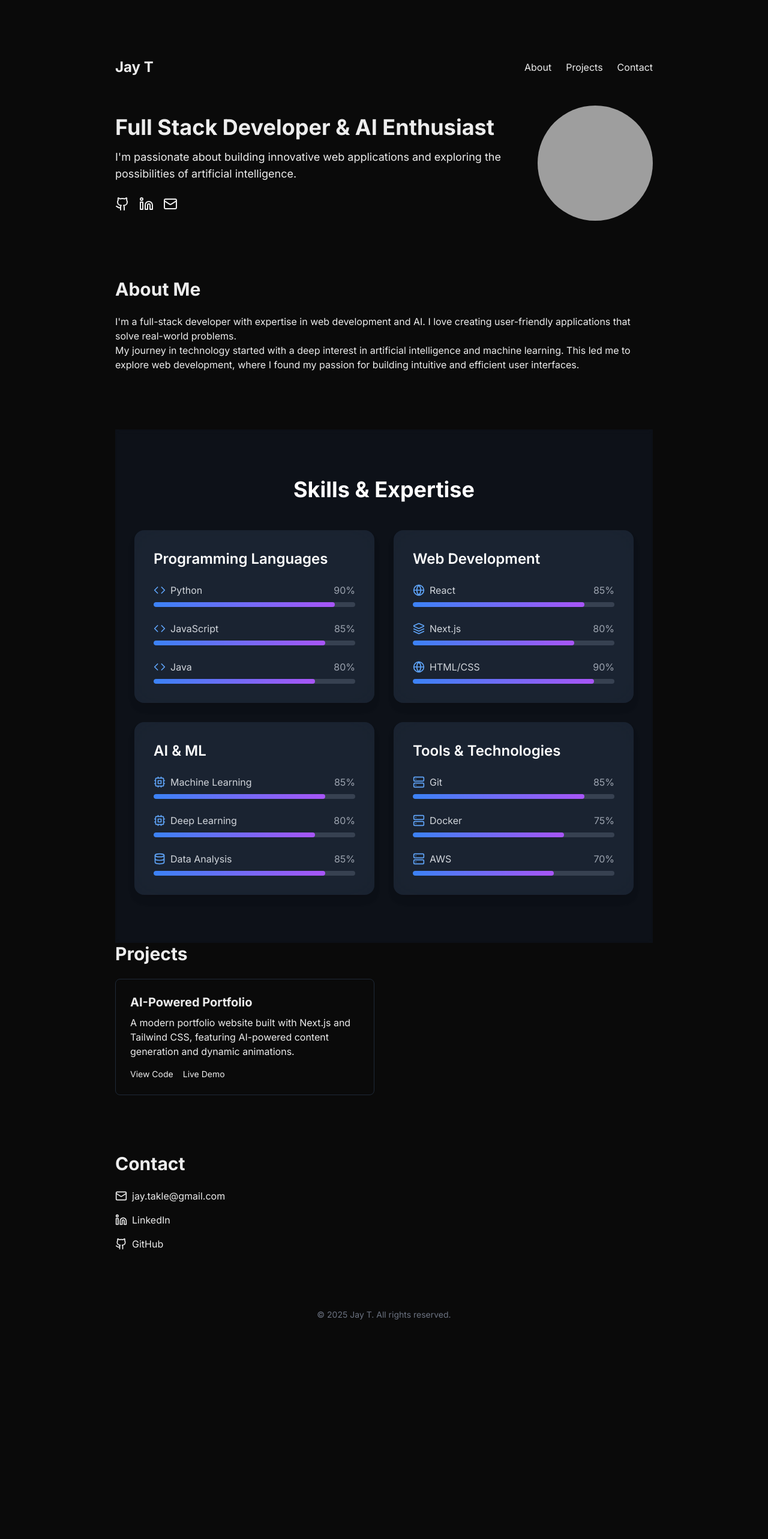
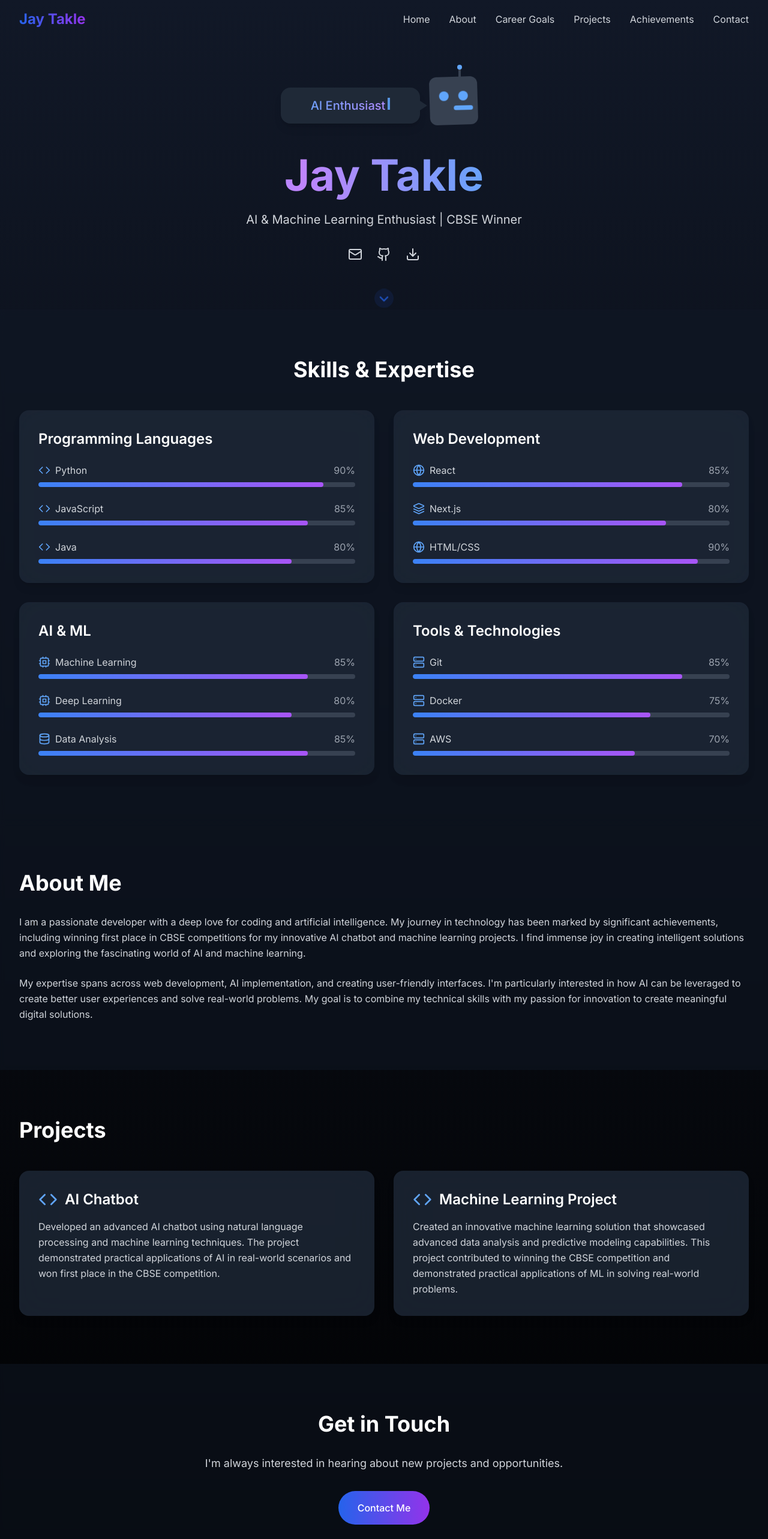
Before and after one commit to JachiXD/portfolio, a Next.js app: page / in a window 1280 px wide. Shown: the top 2566 px of the page at 60% size. Before the commit the page ends 2298 px from the top, so only its background shows below. Built offline with nearby package versions, Linux system fonts and the light colour scheme; grey boxes are pictures that could not be loaded.

Commit message:
Restore animated robot and colored name section

```diff
--- a/app/page.tsx
+++ b/app/page.tsx
@@ -149,109 +149,236 @@ export default function Home() {
   }
 
   return (
-    <main className="min-h-screen p-8 md:p-24">
-      <div className="max-w-4xl mx-auto">
-        <header className="flex justify-between items-center mb-12">
-          <h1 className="text-2xl font-bold">Jay T</h1>
-          <nav className="flex gap-6">
-            <Link href="#about" className="hover:text-gray-300">About</Link>
-            <Link href="#projects" className="hover:text-gray-300">Projects</Link>
-            <Link href="#contact" className="hover:text-gray-300">Contact</Link>
-          </nav>
-        </header>
+    <main className="min-h-screen bg-gradient-to-b from-gray-900 to-black">
+      <Header />
 
-        <section className="mb-24">
-          <div className="flex flex-col md:flex-row items-center gap-8">
-            <div className="flex-1">
-              <h2 className="text-4xl font-bold mb-4">Full Stack Developer & AI Enthusiast</h2>
-              <p className="text-lg mb-6">
-                I&apos;m passionate about building innovative web applications and exploring the possibilities of artificial intelligence.
+      {/* Hero Section */}
+      <section className="pt-32 pb-16 px-4 sm:px-6 lg:px-8">
+        <motion.div
+          initial={{ opacity: 0, y: 20 }}
+          animate={{ opacity: 1, y: 0 }}
+          transition={{ duration: 0.8, ease: [0.22, 1, 0.36, 1] }}
+          className="max-w-7xl mx-auto text-center"
+        >
+          <div className="relative">
+            <RobotText />
+            <motion.h1
+              initial={{ scale: 0.5, opacity: 0 }}
+              animate={{ scale: 1, opacity: 1 }}
+              transition={{ duration: 0.7, ease: [0.22, 1, 0.36, 1], delay: 0.2 }}
+              className="text-5xl sm:text-6xl md:text-7xl font-bold text-white mb-6"
+            >
+              <span className="animate-gradient bg-gradient-to-r from-blue-400 via-purple-400 to-blue-400 bg-[length:200%_auto] bg-clip-text text-transparent">
+                Jay Takle
+              </span>
+            </motion.h1>
+          </div>
+          <motion.p
+            initial={{ opacity: 0, y: 20 }}
+            animate={{ opacity: 1, y: 0 }}
+            transition={{ duration: 0.8, delay: 0.4, ease: [0.22, 1, 0.36, 1] }}
+            className="text-xl text-gray-300 mb-8"
+          >
+            AI & Machine Learning Enthusiast | CBSE Winner
+          </motion.p>
+          <motion.div
+            initial={{ opacity: 0, y: 20 }}
+            animate={{ opacity: 1, y: 0 }}
+            transition={{ duration: 0.8, delay: 0.6, ease: [0.22, 1, 0.36, 1] }}
+            className="flex justify-center space-x-6"
+          >
+            <motion.a
+              whileHover={{ scale: 1.1, y: -2 }}
+              whileTap={{ scale: 0.95 }}
+              href="mailto:jaytakle@gmail.com"
+              className="text-gray-300 hover:text-blue-400 transition-all duration-300 ease-out"
+            >
+              <Mail className="h-6 w-6" />
+            </motion.a>
+            <motion.a
+              whileHover={{ scale: 1.1, y: -2 }}
+              whileTap={{ scale: 0.95 }}
+              href="https://github.com/jaytakle"
+              target="_blank"
+              rel="noopener noreferrer"
+              className="text-gray-300 hover:text-blue-400 transition-all duration-300 ease-out"
+            >
+              <Github className="h-6 w-6" />
+            </motion.a>
+            <motion.a
+              whileHover={{ scale: 1.1, y: -2 }}
+              whileTap={{ scale: 0.95 }}
+              href="/resume.pdf"
+              download
+              className="text-gray-300 hover:text-blue-400 transition-all duration-300 ease-out"
+            >
+              <Download className="h-6 w-6" />
+            </motion.a>
+          </motion.div>
+        </motion.div>
+      </section>
+
+      {/* Animated Scroll Down Icon */}
+      <motion.div
+        initial={{ opacity: 0, y: 0 }}
+        animate={{ opacity: 1, y: [0, 16, 0] }}
+        transition={{ duration: 1.5, repeat: Infinity, ease: "easeInOut" }}
+        className="flex justify-center -mt-8 mb-4"
+        aria-label="Scroll down"
+      >
+        <svg width="32" height="32" viewBox="0 0 32 32" fill="none" xmlns="http://www.w3.org/2000/svg">
+          <circle cx="16" cy="16" r="16" fill="#2563eb" fillOpacity="0.15"/>
+          <path d="M10 14l6 6 6-6" stroke="#2563eb" strokeWidth="2.5" strokeLinecap="round" strokeLinejoin="round"/>
+        </svg>
+      </motion.div>
+
+      {/* Skills Section */}
+      <Skills />
+
+      {/* About Section */}
+      <section id="about" className="py-20 px-4 sm:px-6 lg:px-8 bg-gray-900/50 backdrop-blur-sm">
+        <motion.div
+          initial={{ opacity: 0, y: 20 }}
+          whileInView={{ opacity: 1, y: 0 }}
+          transition={{ duration: 0.8, ease: [0.22, 1, 0.36, 1] }}
+          viewport={{ once: true, margin: "-100px" }}
+          className="max-w-7xl mx-auto"
+        >
+          <motion.h2
+            initial={{ opacity: 0, y: 20 }}
+            whileInView={{ opacity: 1, y: 0 }}
+            transition={{ duration: 0.8, ease: [0.22, 1, 0.36, 1] }}
+            viewport={{ once: true }}
+            className="text-4xl font-bold text-white mb-8"
+          >
+            About Me
+          </motion.h2>
+          <div className="prose prose-lg max-w-none">
+            <motion.p
+              initial={{ opacity: 0, y: 20 }}
+              whileInView={{ opacity: 1, y: 0 }}
+              transition={{ duration: 0.8, delay: 0.2, ease: [0.22, 1, 0.36, 1] }}
+              viewport={{ once: true }}
+              className="text-gray-300 leading-relaxed mb-6"
+            >
+              I am a passionate developer with a deep love for coding and artificial intelligence. My journey in technology
+              has been marked by significant achievements, including winning first place in CBSE competitions for my
+              innovative AI chatbot and machine learning projects. I find immense joy in creating intelligent solutions
+              and exploring the fascinating world of AI and machine learning.
+            </motion.p>
+            <motion.p
+              initial={{ opacity: 0, y: 20 }}
+              whileInView={{ opacity: 1, y: 0 }}
+              transition={{ duration: 0.8, delay: 0.4, ease: [0.22, 1, 0.36, 1] }}
+              viewport={{ once: true }}
+              className="text-gray-300 leading-relaxed"
+            >
+              My expertise spans across web development, AI implementation, and creating user-friendly interfaces.
+              I&apos;m particularly interested in how AI can be leveraged to create better user experiences and solve
+              real-world problems. My goal is to combine my technical skills with my passion for innovation to
+              create meaningful digital solutions.
+            </motion.p>
+          </div>
+        </motion.div>
+      </section>
+
+      {/* Projects Section */}
+      <section id="projects" className="py-20 px-4 sm:px-6 lg:px-8">
+        <div className="max-w-7xl mx-auto">
+          <motion.h2
+            initial={{ opacity: 0, y: 20 }}
+            whileInView={{ opacity: 1, y: 0 }}
+            transition={{ duration: 0.8, ease: [0.22, 1, 0.36, 1] }}
+            viewport={{ once: true }}
+            className="text-4xl font-bold text-white mb-12"
+          >
+            Projects
+          </motion.h2>
+          <div className="grid grid-cols-1 md:grid-cols-2 gap-8">
+            <motion.div
+              initial={{ opacity: 0, x: -20 }}
+              whileInView={{ opacity: 1, x: 0 }}
+              transition={{ duration: 0.8, ease: [0.22, 1, 0.36, 1] }}
+              viewport={{ once: true }}
+              whileHover={{ y: -8, scale: 1.02 }}
+              className="bg-gray-800/80 backdrop-blur-xl p-8 rounded-2xl shadow-lg hover:shadow-2xl transition-all duration-500"
+            >
+              <div className="flex items-center mb-4">
+                <Code className="h-8 w-8 text-blue-400 mr-3" />
+                <h3 className="text-2xl font-semibold text-white">AI Chatbot</h3>
+              </div>
+              <p className="text-gray-300 leading-relaxed">
+                Developed an advanced AI chatbot using natural language processing and machine learning
+                techniques. The project demonstrated practical applications of AI in real-world scenarios
+                and won first place in the CBSE competition.
               </p>
-              <div className="flex gap-4">
-                <Link href="https://github.com/JachiXD" target="_blank" className="hover:text-gray-300">
-                  <Github size={24} />
-                </Link>
-                <Link href="https://linkedin.com/in/jay-takle" target="_blank" className="hover:text-gray-300">
-                  <Linkedin size={24} />
-                </Link>
-                <Link href="mailto:jay.takle@gmail.com" className="hover:text-gray-300">
-                  <Mail size={24} />
-                </Link>
+            </motion.div>
+            <motion.div
+              initial={{ opacity: 0, x: 20 }}
+              whileInView={{ opacity: 1, x: 0 }}
+              transition={{ duration: 0.8, ease: [0.22, 1, 0.36, 1] }}
+              viewport={{ once: true }}
+              whileHover={{ y: -8, scale: 1.02 }}
+              className="bg-gray-800/80 backdrop-blur-xl p-8 rounded-2xl shadow-lg hover:shadow-2xl transition-all duration-500"
+            >
+              <div className="flex items-center mb-4">
+                <Code className="h-8 w-8 text-blue-400 mr-3" />
+                <h3 className="text-2xl font-semibold text-white">Machine Learning Project</h3>
               </div>
-            </div>
-            <div className="relative w-48 h-48">
-              <Image
-                src="/profile.jpg"
-                alt="Jay T"
-                fill
-                className="rounded-full object-cover"
-                priority
-              />
-            </div>
+              <p className="text-gray-300 leading-relaxed">
+                Created an innovative machine learning solution that showcased advanced data analysis
+                and predictive modeling capabilities. This project contributed to winning the CBSE
+                competition and demonstrated practical applications of ML in solving real-world problems.
+              </p>
+            </motion.div>
           </div>
-        </section>
+        </div>
+      </section>
 
-        <section id="about" className="mb-24">
-          <h2 className="text-3xl font-bold mb-6">About Me</h2>
-          <div className="prose prose-invert">
-            <p>
-              I&apos;m a full-stack developer with expertise in web development and AI. I love creating
-              user-friendly applications that solve real-world problems.
-            </p>
-            <p>
-              My journey in technology started with a deep interest in artificial intelligence and
-              machine learning. This led me to explore web development, where I found my passion for
-              building intuitive and efficient user interfaces.
-            </p>
-          </div>
-        </section>
+      {/* Contact Section */}
+      <section id="contact" className="py-20 px-4 sm:px-6 lg:px-8 bg-gray-900/50 backdrop-blur-sm">
+        <motion.div
+          initial={{ opacity: 0, y: 20 }}
+          whileInView={{ opacity: 1, y: 0 }}
+          transition={{ duration: 0.8, ease: [0.22, 1, 0.36, 1] }}
+          viewport={{ once: true }}
+          className="max-w-7xl mx-auto text-center"
+        >
+          <motion.h2
+            initial={{ opacity: 0, y: 20 }}
+            whileInView={{ opacity: 1, y: 0 }}
+            transition={{ duration: 0.8, ease: [0.22, 1, 0.36, 1] }}
+            viewport={{ once: true }}
+            className="text-4xl font-bold text-white mb-8"
+          >
+            Get in Touch
+          </motion.h2>
+          <motion.p
+            initial={{ opacity: 0, y: 20 }}
+            whileInView={{ opacity: 1, y: 0 }}
+            transition={{ duration: 0.8, delay: 0.2, ease: [0.22, 1, 0.36, 1] }}
+            viewport={{ once: true }}
+            className="text-gray-300 mb-8 text-lg"
+          >
+            I&apos;m always interested in hearing about new projects and opportunities.
+          </motion.p>
+          <motion.a
+            whileHover={{ scale: 1.05, y: -2 }}
+            whileTap={{ scale: 0.95 }}
+            href="mailto:jaytakle@gmail.com"
+            className="inline-block bg-gradient-to-r from-blue-600 to-purple-600 text-white px-8 py-4 rounded-full font-medium hover:shadow-xl transition-all duration-300 ease-out"
+          >
+            Contact Me
+          </motion.a>
+        </motion.div>
+      </section>
 
-        <Skills />
-
-        <section id="projects" className="mb-24">
-          <h2 className="text-3xl font-bold mb-6">Projects</h2>
-          <div className="grid grid-cols-1 md:grid-cols-2 gap-8">
-            <div className="border border-gray-800 rounded-lg p-6">
-              <h3 className="text-xl font-bold mb-2">AI-Powered Portfolio</h3>
-              <p className="mb-4">
-                A modern portfolio website built with Next.js and Tailwind CSS, featuring AI-powered
-                content generation and dynamic animations.
-              </p>
-              <div className="flex gap-4">
-                <Link href="https://github.com/JachiXD/portfolio" target="_blank" className="text-sm hover:text-gray-300">
-                  View Code
-                </Link>
-                <Link href="https://jachixd.github.io/portfolio" target="_blank" className="text-sm hover:text-gray-300">
-                  Live Demo
-                </Link>
-              </div>
-            </div>
-            {/* Add more projects here */}
-          </div>
-        </section>
-
-        <section id="contact" className="mb-24">
-          <h2 className="text-3xl font-bold mb-6">Contact</h2>
-          <div className="flex flex-col gap-4">
-            <Link href="mailto:jay.takle@gmail.com" className="flex items-center gap-2 hover:text-gray-300">
-              <Mail size={20} />
-              jay.takle@gmail.com
-            </Link>
-            <Link href="https://linkedin.com/in/jay-takle" target="_blank" className="flex items-center gap-2 hover:text-gray-300">
-              <Linkedin size={20} />
-              LinkedIn
-            </Link>
-            <Link href="https://github.com/JachiXD" target="_blank" className="flex items-center gap-2 hover:text-gray-300">
-              <Github size={20} />
-              GitHub
-            </Link>
-          </div>
-        </section>
-
-        <footer className="text-center text-sm text-gray-500">
-          <p>© {new Date().getFullYear()} Jay T. All rights reserved.</p>
-        </footer>
-      </div>
+      {/* Footer */}
+      <footer className="bg-gray-900/80 backdrop-blur-sm text-white py-12">
+        <div className="max-w-7xl mx-auto px-4 sm:px-6 lg:px-8 text-center">
+          <p className="text-gray-400">&copy; {new Date().getFullYear()} Jay Takle. All rights reserved.</p>
+        </div>
+      </footer>
     </main>
   );
 }
```
